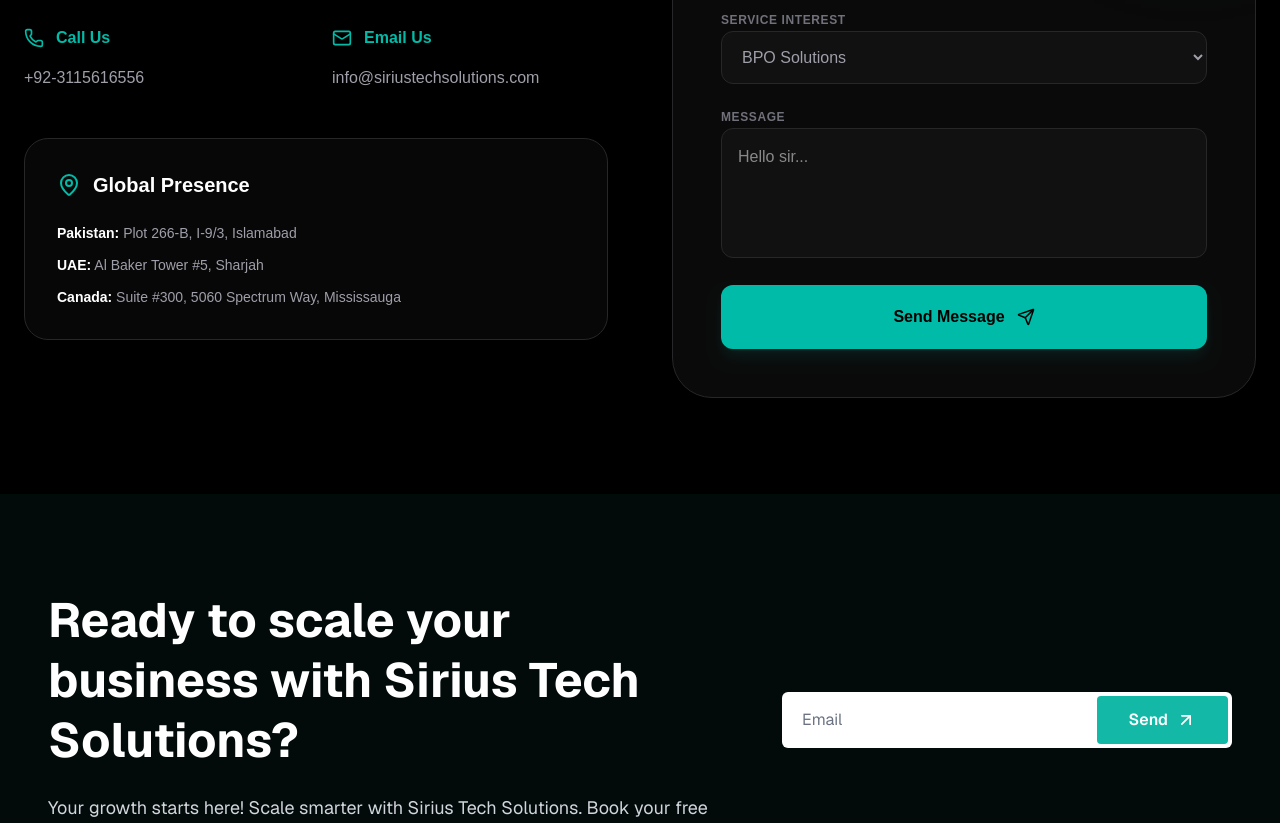
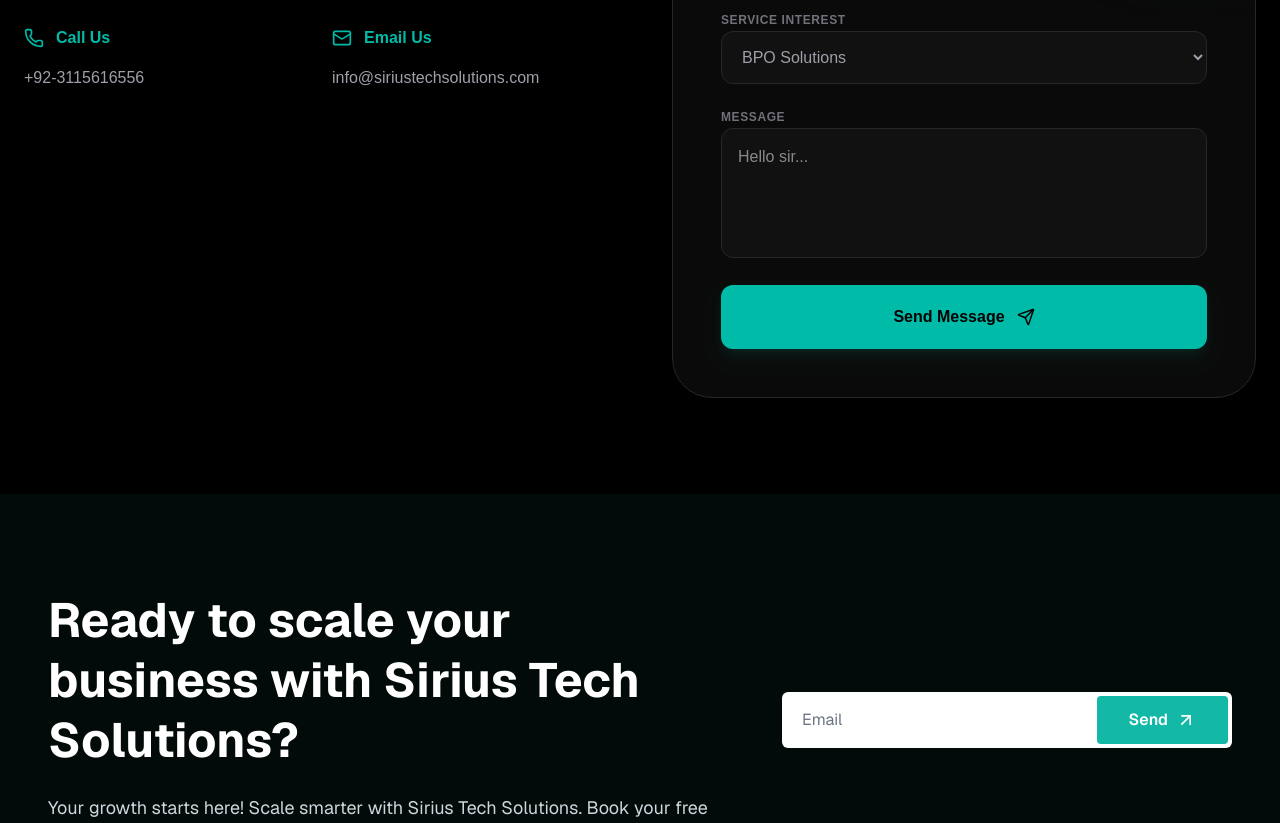
Before and after one commit to Abrar33/Sirius_Tech_Solutions, a Next.js app: page /contact in a window 1280 px wide. Shown: the part 3420-4243 px from the top of the page. Built offline with nearby package versions, Linux system fonts and the light colour scheme.

Commit message:
issue solving

```diff
--- a/app/views/contact-us/contactSection.tsx
+++ b/app/views/contact-us/contactSection.tsx
@@ -99,26 +99,6 @@
               </p>
             </div>
           </div>
-
-          <div className="bg-zinc-900/30 p-8 rounded-3xl border border-zinc-800">
-            <h3 className="text-xl font-bold mb-6 flex items-center gap-3">
-              <MapPin className="text-teal-500" /> Global Presence
-            </h3>
-            <div className="grid gap-3 text-zinc-400 text-sm">
-              <p>
-                <strong className="text-white">Pakistan:</strong> Plot 266-B,
-                I-9/3, Islamabad
-              </p>
-              <p>
-                <strong className="text-white">UAE:</strong> Al Baker Tower #5,
-                Sharjah
-              </p>
-              <p>
-                <strong className="text-white">Canada:</strong> Suite #300, 5060
-                Spectrum Way, Mississauga
-              </p>
-            </div>
-          </div>
         </div>
 
         {/* Right Side: Contact Form */}
@@ -132,7 +112,6 @@
               name="time"
               value={new Date().toLocaleString()}
             />
-
             <div className="space-y-2">
               <label className="text-xs font-bold uppercase tracking-wider text-zinc-500">
                 Full Name
```
Also changed, not shown: app/views/it/it.tsx (+7 -15 lines).
